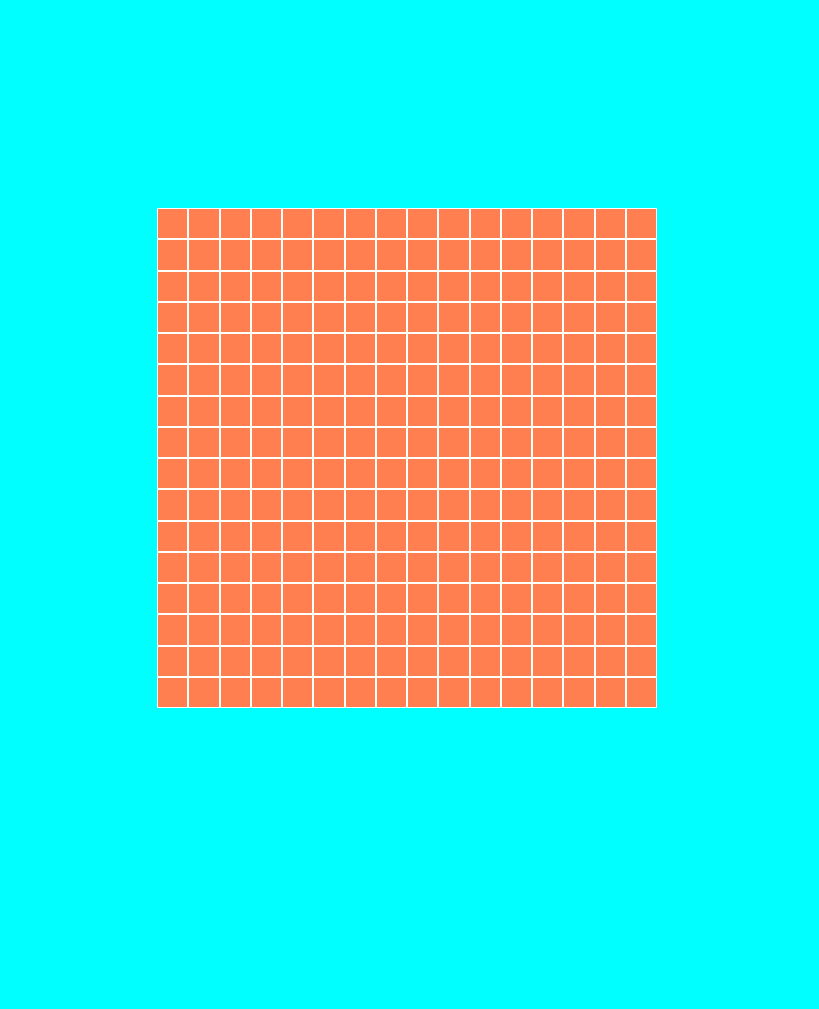
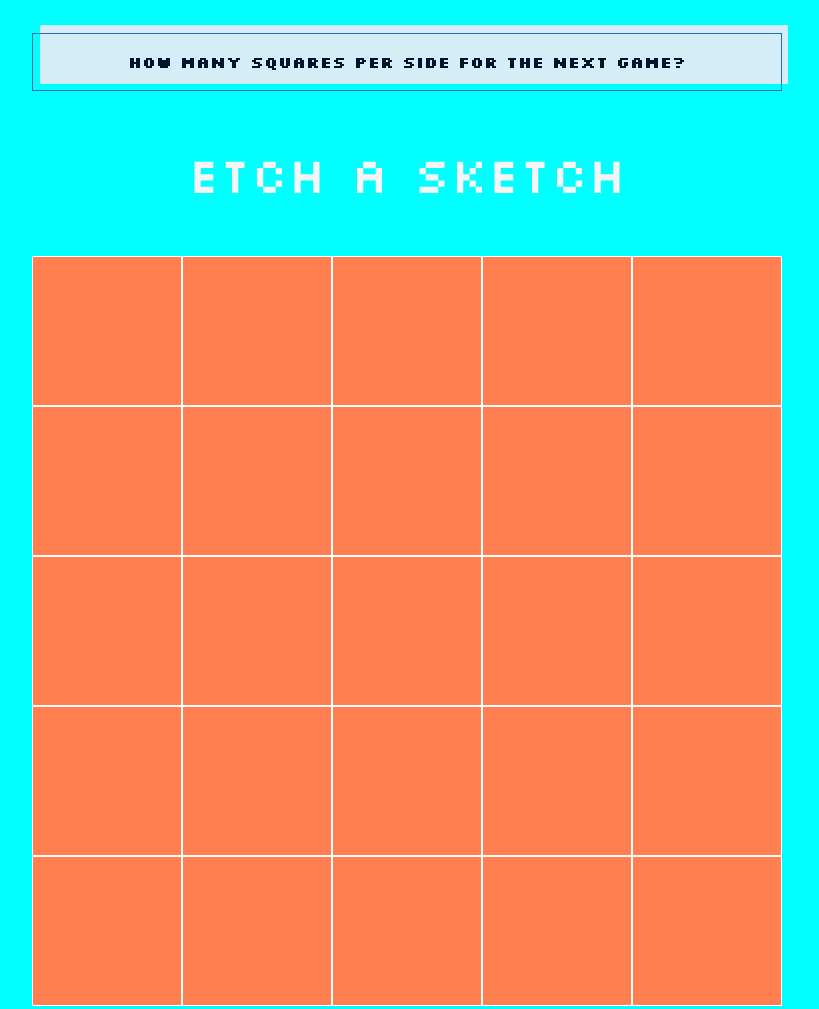
Before and after one commit to RicardoQuirarte/Etch-a-Sketch, a plain HTML site: page index.html in a window 1280 px wide. Shown: the whole page, without its empty margins (233-1052 px from the left). Before the commit the page ends 800 px from the top, so only its background shows below. Drawn offline with Linux system fonts and the light colour scheme.

Commit message:
almost done

```diff
--- a/index.html
+++ b/index.html
@@ -4,26 +4,51 @@
         <meta charset="UTF-8">
         <title>Etch a Sketch</title>
         <link rel="stylesheet" href="style.css">
+        <style>
+            @import url('https://fonts.googleapis.com/css2?family=Silkscreen:wght@700&display=swap');
+            @import url('https://fonts.googleapis.com/css2?family=Silkscreen&display=swap');
+        </style>
     </head>
     <body>
+        <button class="button-51" role="button">How many squares per side for the next game?</button>
+        <div class="title">Etch a Sketch</div>
         <div class="container"></div>
     </body>
     <script>
 
         const container = document.querySelector('.container');
+        const squares = document.querySelector('.squares');
+        const button = document.querySelector('.button-51');
 
-        function hover () {
-
-        }
-
-        for (i = 0; i < 256; i++ ) {
+        for (i = 0; i < 5 * 5; i++ ) {
         const div = document.createElement('div');
         div.classList.add('grid');
         div.addEventListener('mouseover', () => {
             div.setAttribute('style', 'background-color:blue;');
         });
+        div.addEventListener('mouseout', () => {
+            div.setAttribute('style', 'background-color:green;');
+        });
         container.appendChild(div);
         }
 
+
+        function newGrid() {
+            let request = prompt('How many quares?', 'Max of 75');
+            for (i = 0; i < request * request; i++ ) {
+            const div = document.createElement('div');
+            div.classList.add('grid');
+            div.addEventListener('mouseover', () => {
+                div.setAttribute('style', 'background-color:blue;');
+            });
+            div.addEventListener('mouseout', () => {
+                div.setAttribute('style', 'background-color:green;');
+            });
+            container.appendChild(div);
+            }
+            container.setAttribute('style', `grid-template-columns: repeat(${request}, auto);`);
+        }
+        button.addEventListener('click', newGrid)
+
     </script>
 </html>
--- a/style.css
+++ b/style.css
@@ -7,12 +7,87 @@ body {
 .grid {
     background-color: coral;
     border: 1.5px solid white;
+
 }
 
 .container {
     display: grid;
-    grid-template-columns: repeat(16, auto);
-    width: 500px;
-    height: 500px;
-    margin-top: 200px;
+    grid-template-columns: repeat(5, auto);
+    width: 750px;
+    height: 750px;
+    margin-top: auto;
+    margin-bottom: auto;
+    margin-left: auto;
+    margin-right: auto;
 }
+
+.title {
+    display: grid;
+    place-content: center;
+    margin: 50px;
+    font-size: 50px;
+    color: whitesmoke;
+    font-family: 'Silkscreen', cursive;
+}
+
+button {
+    margin-top: 25px;
+}
+
+
+
+
+
+
+
+
+
+/* CSS */
+.button-51 {
+  background-color: transparent;
+  border: 1px solid #266DB6;
+  box-sizing: border-box;
+  color: #00132C;
+  font-family: 'Silkscreen', cursive;
+  font-size: 16px;
+  font-weight: 700;
+  line-height: 24px;
+  padding: 16px 23px;
+  position: relative;
+  text-decoration: none;
+  user-select: none;
+  -webkit-user-select: none;
+  touch-action: manipulation;
+}
+
+.button-51:hover,
+.button-51:active {
+  outline: 0;
+}
+
+.button-51:hover {
+  background-color: transparent;
+  cursor: pointer;
+}
+
+.button-51:before {
+  background-color: #D5EDF6;
+  content: "";
+  height: calc(100% + 3px);
+  position: absolute;
+  right: -7px;
+  top: -9px;
+  transition: background-color 300ms ease-in;
+  width: 100%;
+  z-index: -1;
+}
+
+.button-51:hover:before {
+  background-color: #6DCFF6;
+}
+
+@media (min-width: 768px) {
+  .button-51 {
+    padding: 16px 32px;
+  }
+}
```
